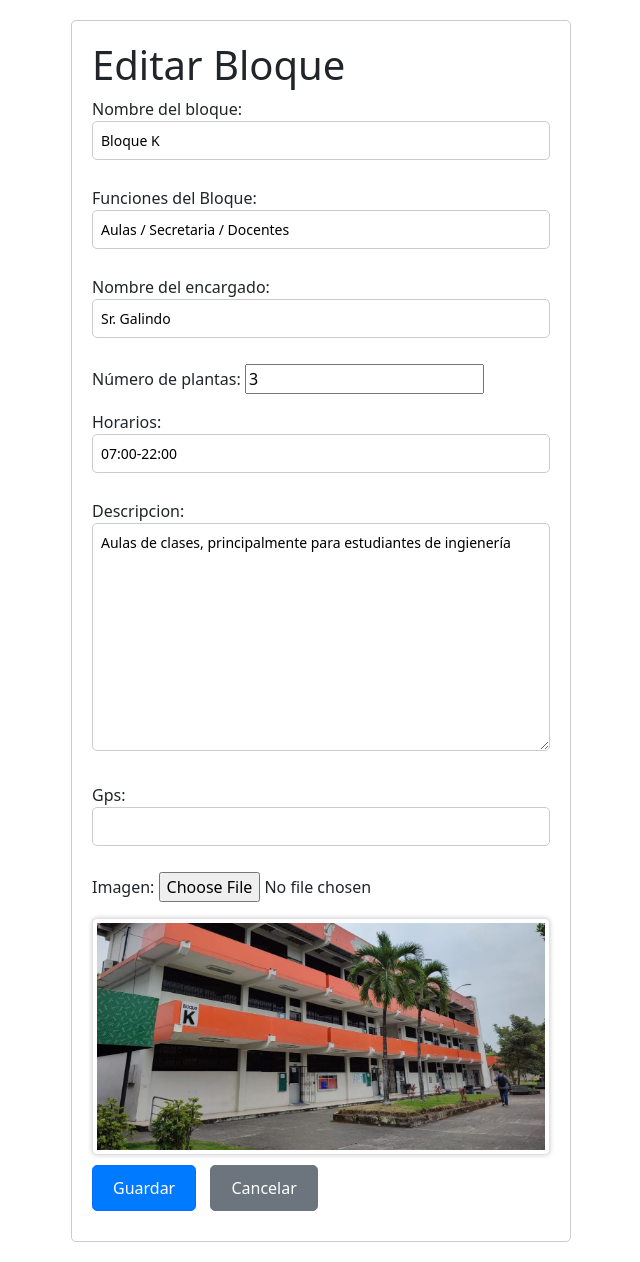
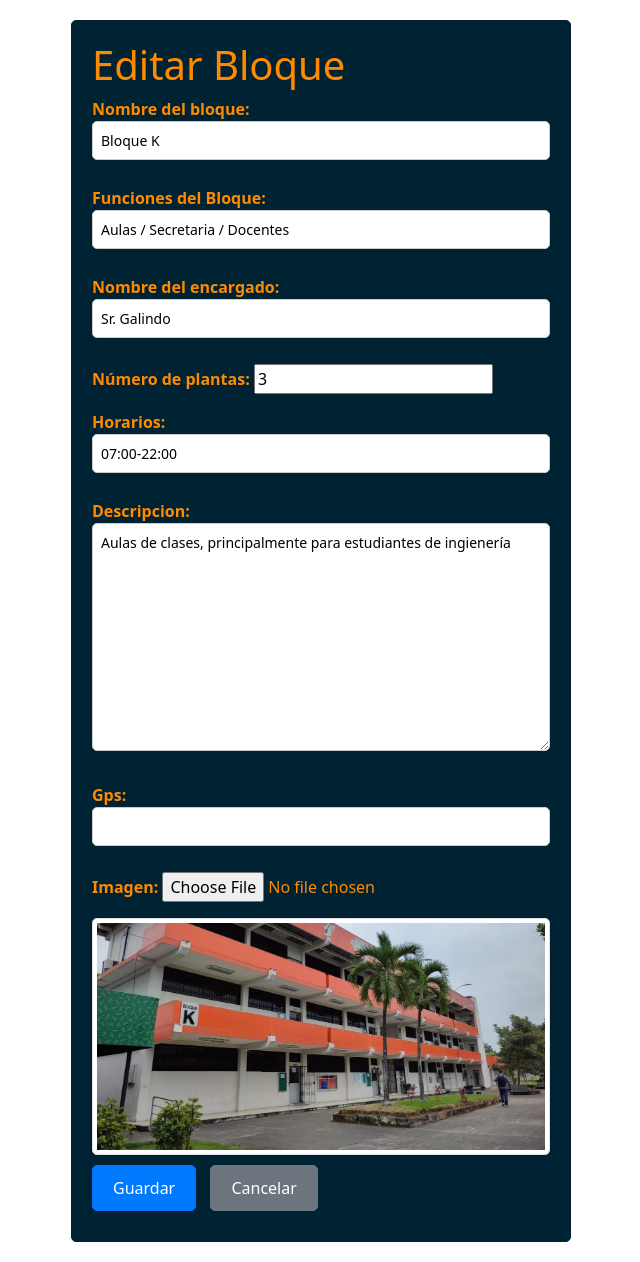
Before and after one commit to alexleon2021/InfoUNEMI, a Django app: page /bloque/1/editar/ in a window 1280 px wide. Shown: the part 80-1342 px from the top of the page, without its empty margins (319-959 px from the left). Run offline with Django 4.2, Linux system fonts and the light colour scheme; a user stored in the database is signed in; data comes from the database, SQL or seed files in the repository.

Commit message:
editar_bloques

```diff
--- a/administrador/templates/editar_bloque.html
+++ b/administrador/templates/editar_bloque.html
@@ -11,8 +11,14 @@ Editar Bloque - Administrador
     max-width: 500px; /* Ajustar el ancho máximo del contenedor */
     margin: 20px auto; /* Centrar el contenido en la página */
     padding: 20px;
-    border: 1px solid #ccc;
+    border: 1px solid #002334;
     border-radius: 5px;
+    color: #ff8a00;
+    background-color: #002334;
+  }
+
+  label {
+    font-weight: bold; /* Poner los labels en negrita */
   }
 
   /* Estilos para los campos */
```
